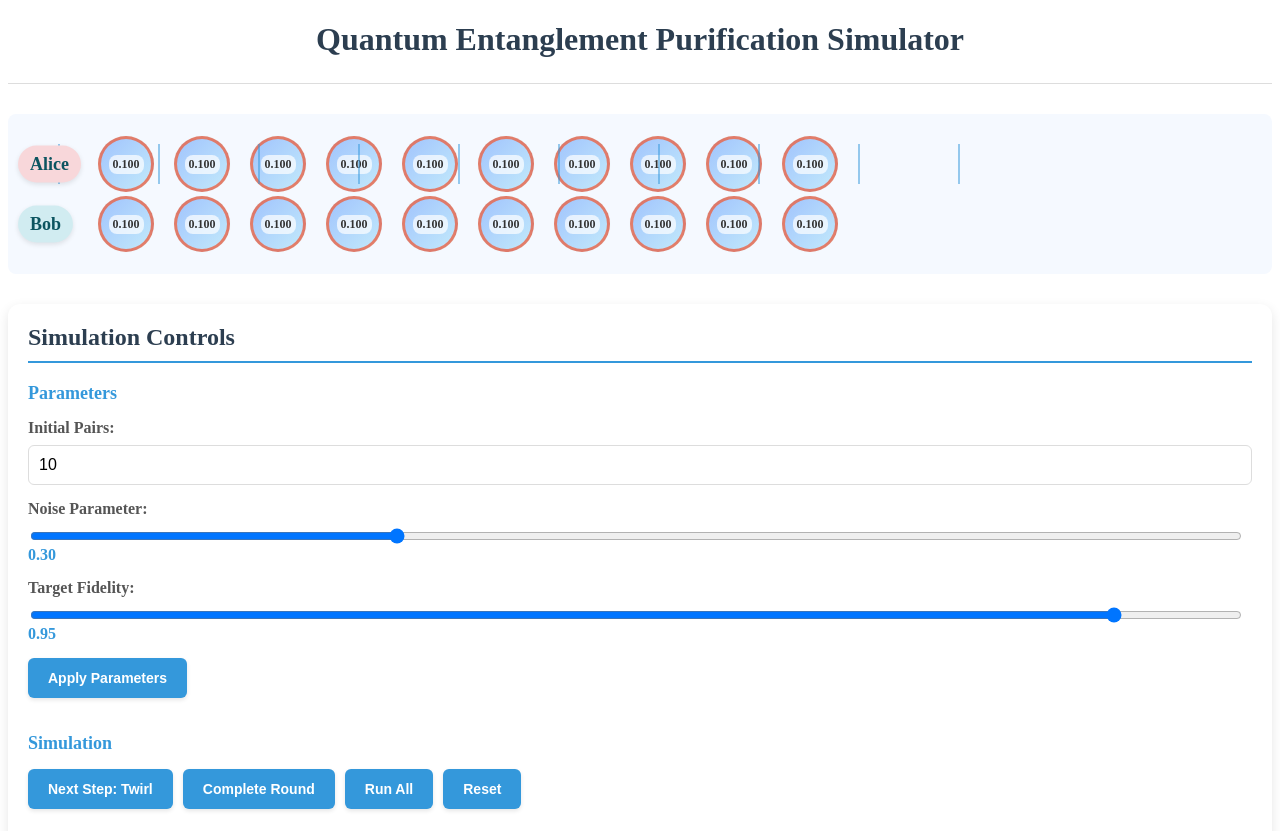
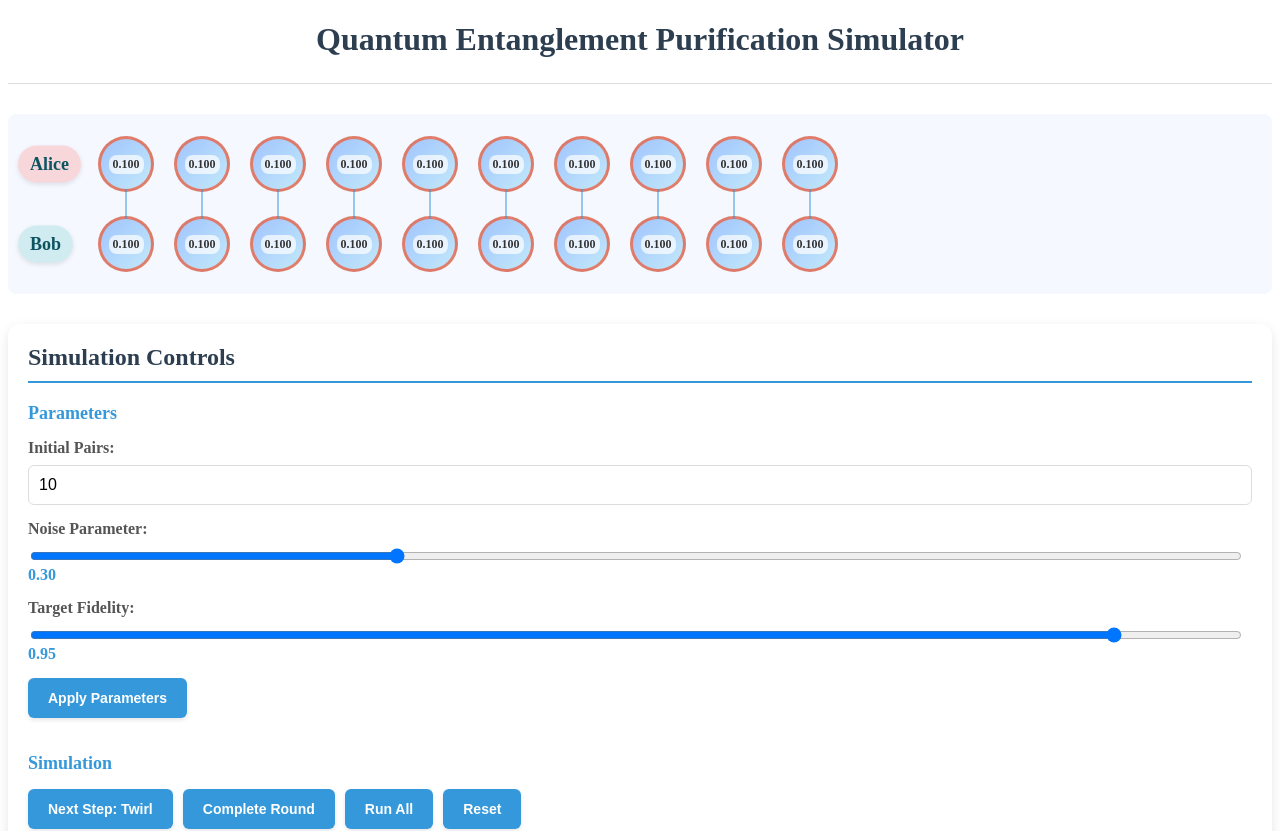
Before and after one commit to DeDuckProject/epp-demo, a React (Vite) app: page / in a window 1280 px wide. Shown: the top 831 px of the page. Built offline with nearby package versions, Linux system fonts and the light colour scheme.

Commit message:
Fixed entanglement lines styling (location) manually

```diff
--- a/src/components/EnsembleDisplay.tsx
+++ b/src/components/EnsembleDisplay.tsx
@@ -50,7 +50,7 @@ const EnsembleDisplay: React.FC<EnsembleDisplayProps> = ({ pairs, pendingPairs,
           ))}
         </div>
       </div>
-
+      <div className="qubit-pair-connections"></div>
       <div className="participant-section">
         <div className="participant-label bob-label">Bob</div>
         <div className="pair-row bob-row">
@@ -65,14 +65,16 @@ const EnsembleDisplay: React.FC<EnsembleDisplayProps> = ({ pairs, pendingPairs,
         </div>
       </div>
 
-      {/* Add entanglement lines */}
+      {/* Update entanglement lines */}
       <div className="pair-connections">
         {pairs.map((pair, index) => (
           <div
             key={`line-${pair.id}`}
             className={`entanglement-line ${willBeDiscarded(pair) ? 'will-be-discarded' : ''}`}
             style={{
-              left: `${50 + index * 100}px`,
+              left: `${117 + index * 76}px`,  // 25px offset to center on qubit + 70px spacing (50px width + 20px gap)
+              top: '75px', // Position between the two rows
+              height: '30px' // Connect the vertical space between rows
             }}
           />
         ))}
--- a/src/styles/styles.css
+++ b/src/styles/styles.css
@@ -223,14 +223,15 @@ button:disabled {
   pointer-events: none;
 }
 
+.qubit-pair-connections{
+  height: 20px;
+}
+
 /* Entanglement lines */
 .entanglement-line {
   position: absolute;
   width: 2px;
-  height: 40px;
   background: rgba(52, 152, 219, 0.5);
-  left: 30px;
-  top: 30px;
 }
 
 /* Qubit Pair - Updated to be smaller and maintain circular shape */
```
